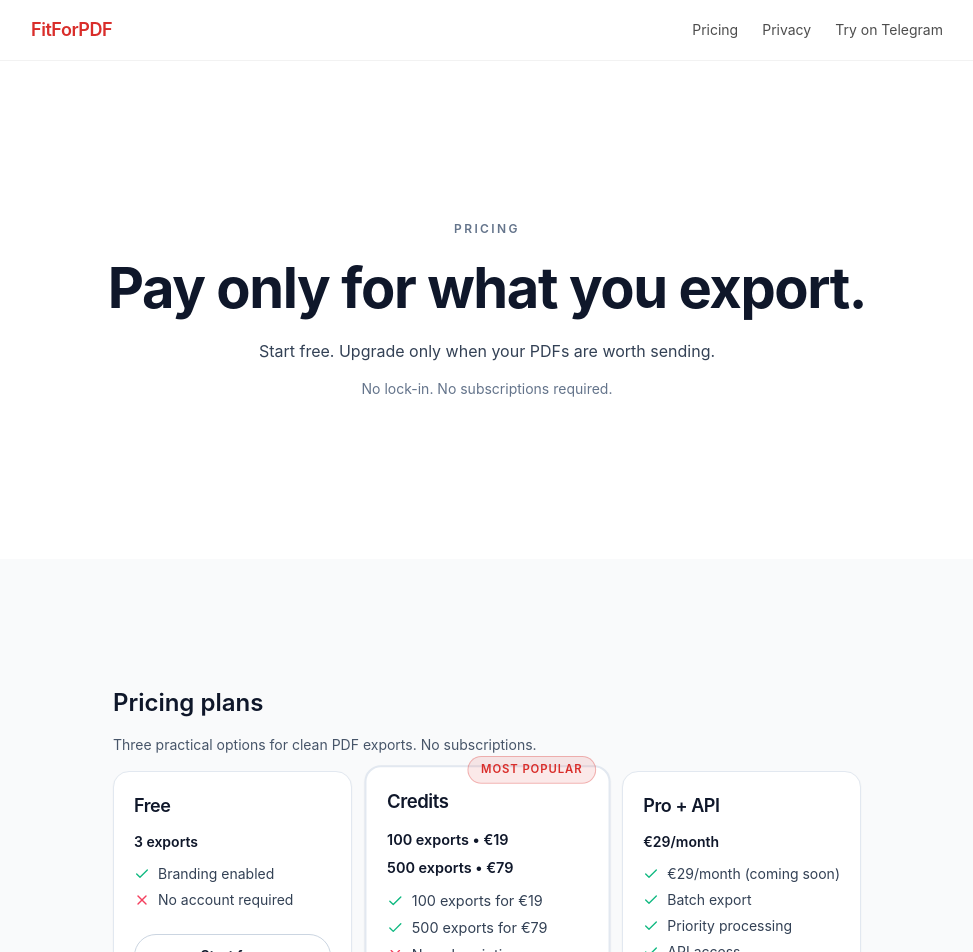
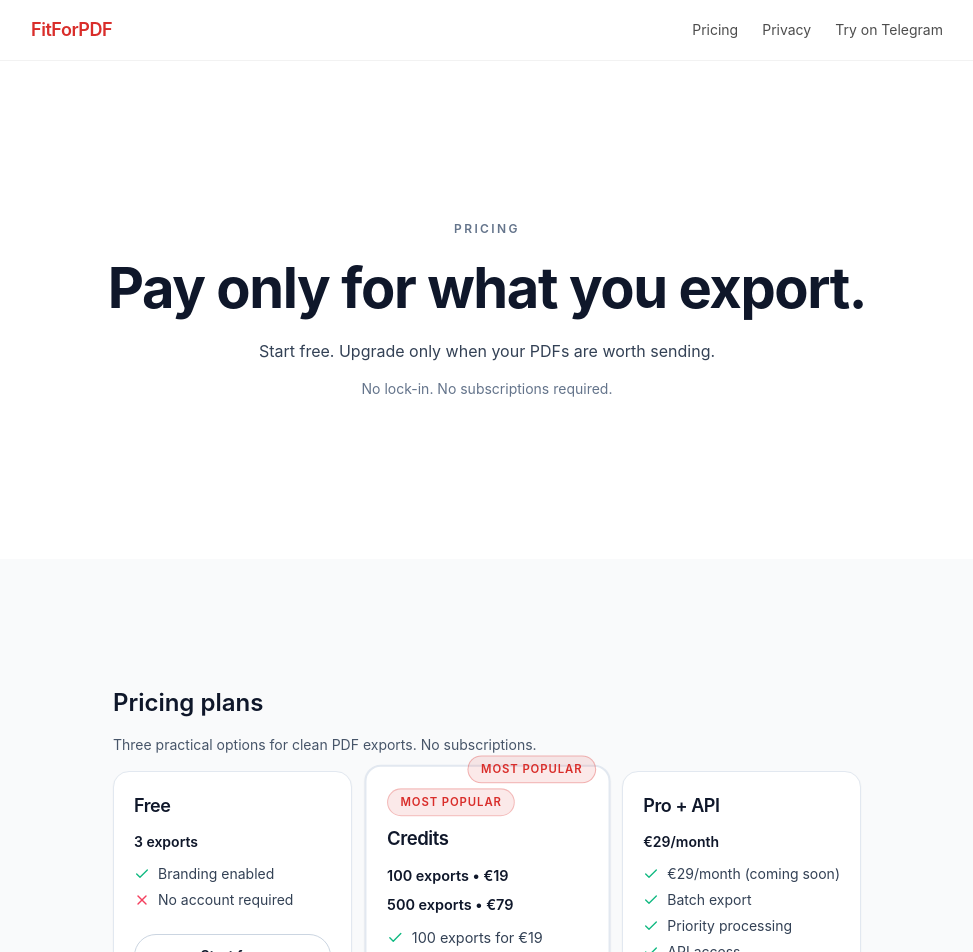
Before and after one commit to Togetheart/fitforpdf-frontend, a Next.js app: page /pricing in a window 1280 px wide. Shown: the top 952 px of the page, without its empty margins (153-1126 px from the left). Built offline with nearby package versions, Linux system fonts and the light colour scheme.

Commit message:
feat(pricing): add visible highlighted badge test coverage

```diff
--- a/app/components/PricingCards.jsx
+++ b/app/components/PricingCards.jsx
@@ -70,7 +70,6 @@ export default function PricingCards({
           .trim();
 
         const cardDataFeatured = plan.recommended ? 'true' : 'false';
-        const recommendedTitleClass = plan.recommended ? 'sr-only' : '';
 
         return (
           <article
@@ -81,11 +80,6 @@ export default function PricingCards({
             className={cardClass}
             aria-label={plan.title}
           >
-            {plan.recommended ? (
-              <span data-testid="plan-highlighted" className={recommendedTitleClass}>
-                {plan.title}
-              </span>
-            ) : null}
             {plan.badge ? (
               <div className="absolute -top-3 right-3">
                 <span
@@ -95,6 +89,14 @@ export default function PricingCards({
                   {plan.badge}
                 </span>
               </div>
+            ) : null}
+            {plan.recommended ? (
+              <span
+                data-testid="plan-highlighted"
+                className="mb-2 inline-flex w-fit items-center rounded-full border border-[#D92D2A]/25 bg-[#D92D2A]/10 px-3 py-1 text-[11px] font-semibold uppercase tracking-[0.08em] text-[#D92D2A]"
+              >
+                {plan.badge || 'Most popular'}
+              </span>
             ) : null}
             <HeadingTag className="text-lg font-semibold tracking-tight">{plan.title}</HeadingTag>
             <div className="mt-3 space-y-2">
```
Also changed, not shown: 1 other file (tests, documents, lock files or other folders).
